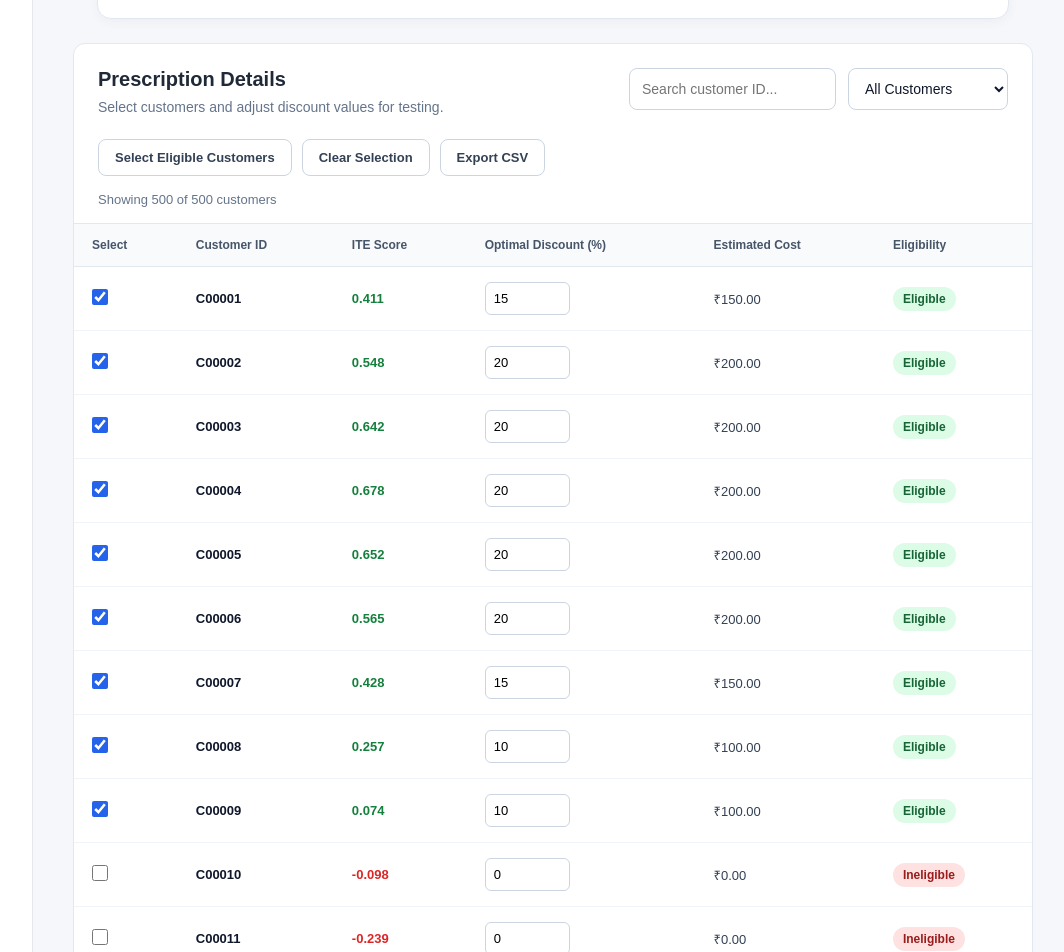
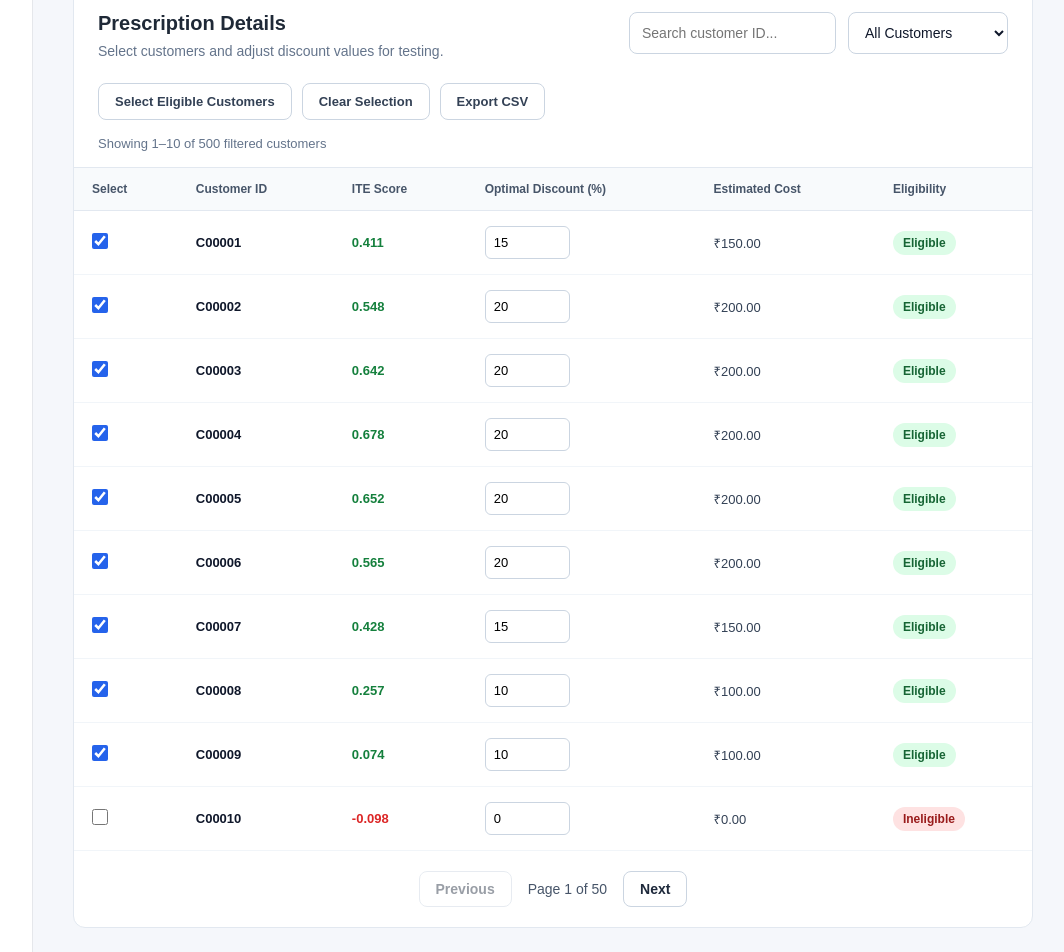
Before and after one commit to priyanshi-sahu05/EconoCausal, a React app in the folder frontend/: page /allocation in a window 1280 px wide. Shown: the part 1140-2092 px from the top of the page, without its empty margins (207-1271 px from the left). Built offline with nearby package versions, Linux system fonts and the light colour scheme; no server answers; the HTML template or start-up script is replaced by a standard one.

Commit message:
Add allocation table pagination

```diff
--- a/frontend/src/index.css
+++ b/frontend/src/index.css
@@ -1732,3 +1732,39 @@ display: none;
   background: #fef3c7;
   color: #92400e;
 }
+
+.pagination-controls {
+  display: flex;
+  align-items: center;
+  justify-content: center;
+  gap: 16px;
+  padding: 20px 12px;
+  flex-wrap: wrap;
+}
+
+.pagination-controls button {
+  padding: 9px 16px;
+  border: 1px solid #cbd5e1;
+  border-radius: 8px;
+  background: #ffffff;
+  color: #1e293b;
+  font-size: 14px;
+  font-weight: 600;
+  cursor: pointer;
+}
+
+.pagination-controls button:hover:not(:disabled) {
+  background: #eff6ff;
+  border-color: #3b82f6;
+}
+
+.pagination-controls button:disabled {
+  opacity: 0.45;
+  cursor: not-allowed;
+}
+
+.pagination-controls span {
+  color: #475569;
+  font-size: 14px;
+  font-weight: 500;
+}
--- a/frontend/src/pages/AllocationMatrix.jsx
+++ b/frontend/src/pages/AllocationMatrix.jsx
@@ -1,3 +1,4 @@
+
 import { useEffect, useMemo, useState } from "react";
 import allocationResults from "../data/allocationResults";
 import PrescriptionSummary from "../components/PrescriptionSummary";
@@ -11,6 +12,13 @@ function AllocationMatrix() {
   const [loading, setLoading] = useState(true);
   const [error, setError] = useState("");
   const [apiMessage, setApiMessage] = useState("");
+  const [currentPage, setCurrentPage] = useState(1);
+
+  const itemsPerPage = 10;
+
+  useEffect(() => {
+    setCurrentPage(1);
+  }, [searchTerm, eligibilityFilter]);
 
   useEffect(() => {
     let active = true;
@@ -30,7 +38,7 @@ function AllocationMatrix() {
           : response?.results;
 
         if (!Array.isArray(results) || results.length === 0) {
-          throw new Error("Backend returned no allocation results");
+          throw new Error("No allocation results returned.");
         }
 
         const formattedResults = results.map((customer, index) => {
@@ -39,25 +47,39 @@ function AllocationMatrix() {
             customer.customer_id ??
             `C${String(index + 1).padStart(5, "0")}`;
 
-          const ite = Number(
+          const rawIte =
             customer.ite ??
             customer.ite_score ??
             customer.treatment_effect ??
-              0
-          );
+            0;
 
-          const recommendedDiscount = Number(
+          const rawDiscount =
             customer.recommendedDiscount ??
             customer.recommended_discount ??
             customer.discount ??
-              0
-          );
+            0;
 
-          const estimatedCost = Number(
+          const rawCost =
             customer.estimatedCost ??
             customer.estimated_cost ??
-              recommendedDiscount * 10
-          );
+            Number(rawDiscount) * 10;
+
+          const parsedIte = Number(rawIte);
+          const parsedDiscount = Number(rawDiscount);
+          const parsedCost = Number(rawCost);
+
+          const ite = Number.isFinite(parsedIte) ? parsedIte : 0;
+          const recommendedDiscount =
+            Number.isFinite(parsedDiscount) &&
+            parsedDiscount >= 0 &&
+            parsedDiscount <= 100
+              ? parsedDiscount
+              : 0;
+
+          const estimatedCost =
+            Number.isFinite(parsedCost) && parsedCost >= 0
+              ? parsedCost
+              : recommendedDiscount * 10;
 
           const eligible =
             customer.eligible !== undefined
@@ -80,7 +102,7 @@ function AllocationMatrix() {
         setPrescriptions(formattedResults);
         setDataSource("backend");
         setApiMessage("Allocation data loaded from backend.");
-      } catch (err) {
+      } catch {
         if (!active) return;
 
         setPrescriptions(allocationResults);
@@ -122,6 +144,27 @@ function AllocationMatrix() {
     });
   }, [prescriptions, searchTerm, eligibilityFilter]);
 
+  const totalPages = Math.max(
+    1,
+    Math.ceil(filteredResults.length / itemsPerPage)
+  );
+
+  const safeCurrentPage = Math.min(currentPage, totalPages);
+  const startIndex = (safeCurrentPage - 1) * itemsPerPage;
+
+  const paginatedResults = filteredResults.slice(
+    startIndex,
+    startIndex + itemsPerPage
+  );
+
+  const firstItem =
+    filteredResults.length === 0 ? 0 : startIndex + 1;
+
+  const lastItem = Math.min(
+    startIndex + itemsPerPage,
+    filteredResults.length
+  );
+
   const summary = useMemo(() => {
     const selectedCustomers = prescriptions.filter(
       (customer) => customer.selected
@@ -157,13 +200,15 @@ function AllocationMatrix() {
   };
 
   const updateDiscount = (customerId, discountValue) => {
-    if (discountValue === "") {
-      return;
-    }
+    if (discountValue === "") return;
 
     const discount = Number(discountValue);
 
-    if (!Number.isFinite(discount) || discount < 0 || discount > 100) {
+    if (
+      !Number.isFinite(discount) ||
+      discount < 0 ||
+      discount > 100
+    ) {
       window.alert("Enter a discount between 0 and 100.");
       return;
     }
@@ -175,7 +220,8 @@ function AllocationMatrix() {
               ...customer,
               recommendedDiscount: discount,
               estimatedCost: discount * 10,
-              selected: discount > 0,
+              selected:
+                discount === 0 ? false : customer.selected,
             }
           : customer
       )
@@ -246,7 +292,6 @@ function AllocationMatrix() {
     document.body.appendChild(link);
     link.click();
     link.remove();
-
     URL.revokeObjectURL(url);
   };
 
@@ -271,41 +316,10 @@ function AllocationMatrix() {
           {dataSource === "backend" ? "Backend Data" : "Sample Data"}
         </span>
 
-        {loading && (
-          <span className="integration-message">
-            Loading allocation results...
+        <span className="integration-message" role="status">
+          {loading ? "Loading allocation results..." : apiMessage}
         </span>
-        )}
-
-        {!loading && error && (
-          <span className="integration-message" role="status">
-            {error}
-          </span>
-        )}
-
-        {!loading && !error && apiMessage && (
-          <span className="integration-message" role="status">
-            {apiMessage}
-          </span>
-        )}
       </div>
-
-      {loading && (
-        <p className="status-message" role="status">
-          Loading allocation data...
-        </p>
-      )}
-
-      {!loading && apiMessage && (
-        <p
-          className={`status-message ${
-            dataSource === "backend" ? "success" : "warning"
-          }`}
-          role="status"
-        >
-          {apiMessage}
-        </p>
-      )}
 
       <div className="allocation-summary">
         <div className="allocation-summary-card">
@@ -372,7 +386,10 @@ function AllocationMatrix() {
         </div>
 
         <div className="prescription-actions">
-          <button type="button" onClick={selectEligibleCustomers}>
+          <button
+            type="button"
+            onClick={selectEligibleCustomers}
+          >
             Select Eligible Customers
           </button>
 
@@ -390,8 +407,9 @@ function AllocationMatrix() {
         </div>
 
         <div className="allocation-result-count">
-          Showing {filteredResults.length.toLocaleString("en-IN")} of{" "}
-          {summary.totalCustomers.toLocaleString("en-IN")} customers
+          Showing {firstItem}–{lastItem} of{" "}
+          {filteredResults.length.toLocaleString("en-IN")} filtered
+          customers
         </div>
 
         <div className="allocation-table-wrapper">
@@ -408,8 +426,8 @@ function AllocationMatrix() {
             </thead>
 
             <tbody>
-              {filteredResults.length > 0 ? (
-                filteredResults.map((customer) => (
+              {paginatedResults.length > 0 ? (
+                paginatedResults.map((customer) => (
                   <tr key={customer.customerId}>
                     <td>
                       <input
@@ -483,14 +501,37 @@ function AllocationMatrix() {
             </tbody>
           </table>
         </div>
+
+        <div className="pagination-controls">
+          <button
+            type="button"
+            onClick={() =>
+              setCurrentPage((page) => Math.max(1, page - 1))
+            }
+            disabled={safeCurrentPage === 1}
+          >
+            Previous
+          </button>
+
+          <span>
+            Page {safeCurrentPage} of {totalPages}
+          </span>
+
+          <button
+            type="button"
+            onClick={() =>
+              setCurrentPage((page) =>
+                Math.min(totalPages, page + 1)
+              )
+            }
+            disabled={safeCurrentPage === totalPages}
+          >
+            Next
+          </button>
+        </div>
       </div>
 
-      <div className="allocation-note">
-        <strong>Development note:</strong>{" "}
-        Backend results are used when the API is available. Sample data
-        is displayed as a fallback during development. Discount editing
-        currently changes the frontend estimate only.
-      </div>
+
     </div>
   );
 }
```
Lines whose indentation alone changed are shown as unchanged.
